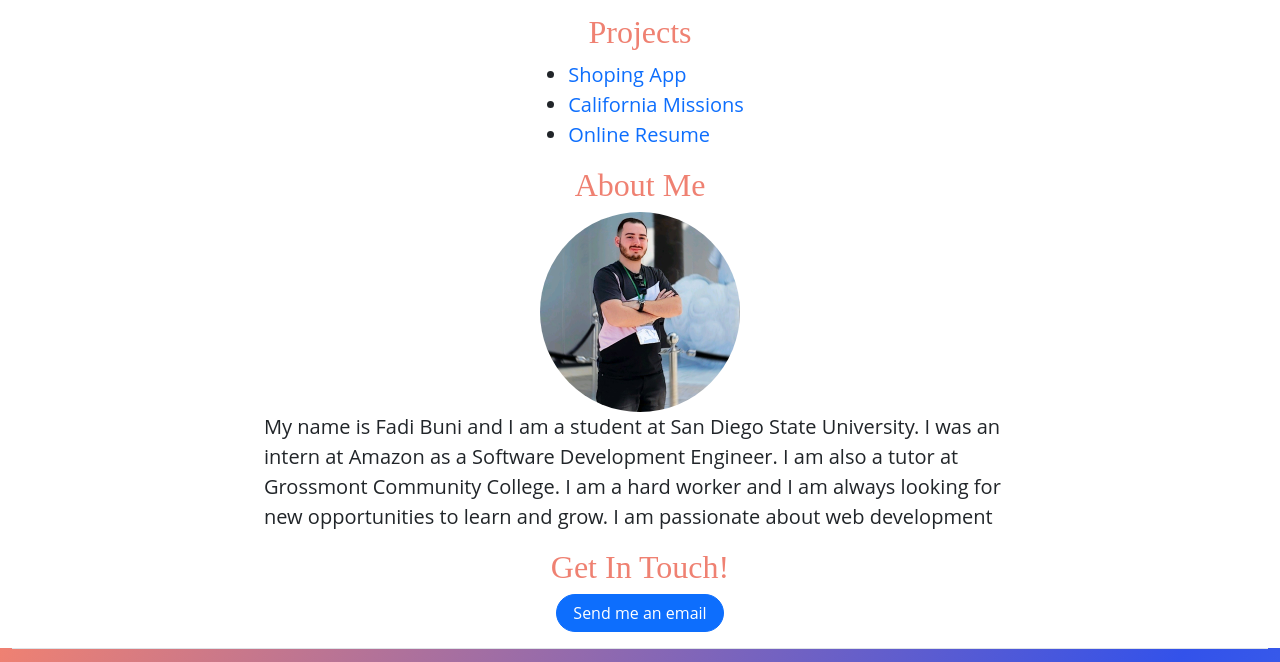
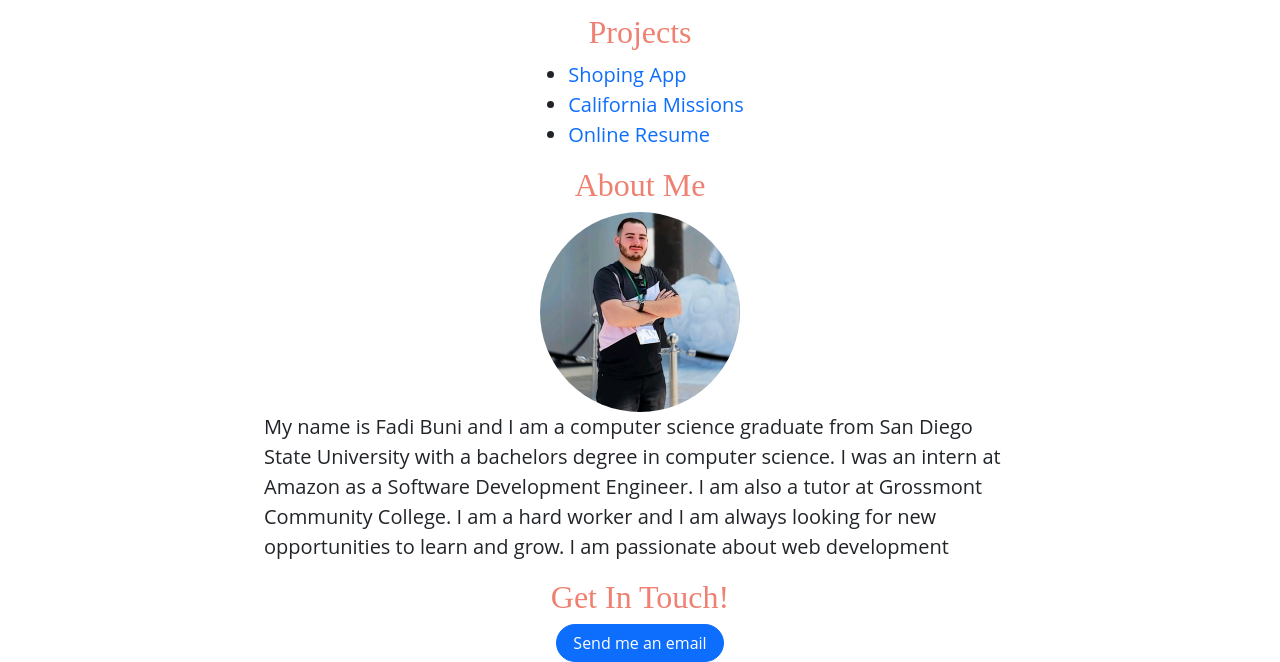
Before and after one commit to fadibuni/personal-website, a plain HTML site: page index.html in a window 1280 px wide. Shown: the part 923-1585 px from the top of the page. Drawn offline with nearby package versions, Linux system fonts and the light colour scheme.

Commit message:
Update index.html

```diff
--- a/index.html
+++ b/index.html
@@ -132,8 +132,8 @@
       </div>
       <div class="self-description">
         <p class="mx-4">
-          My name is Fadi Buni and I am a student at San Diego State
-          University. I was an intern at Amazon as a Software Development
+          My name is Fadi Buni and I am a computer science graduate from San Diego State
+          University with a bachelors degree in computer science. I was an intern at Amazon as a Software Development
           Engineer. I am also a tutor at Grossmont Community College. I
           am a hard worker and I am always looking for new opportunities to
           learn and grow. I am passionate about web development
```
